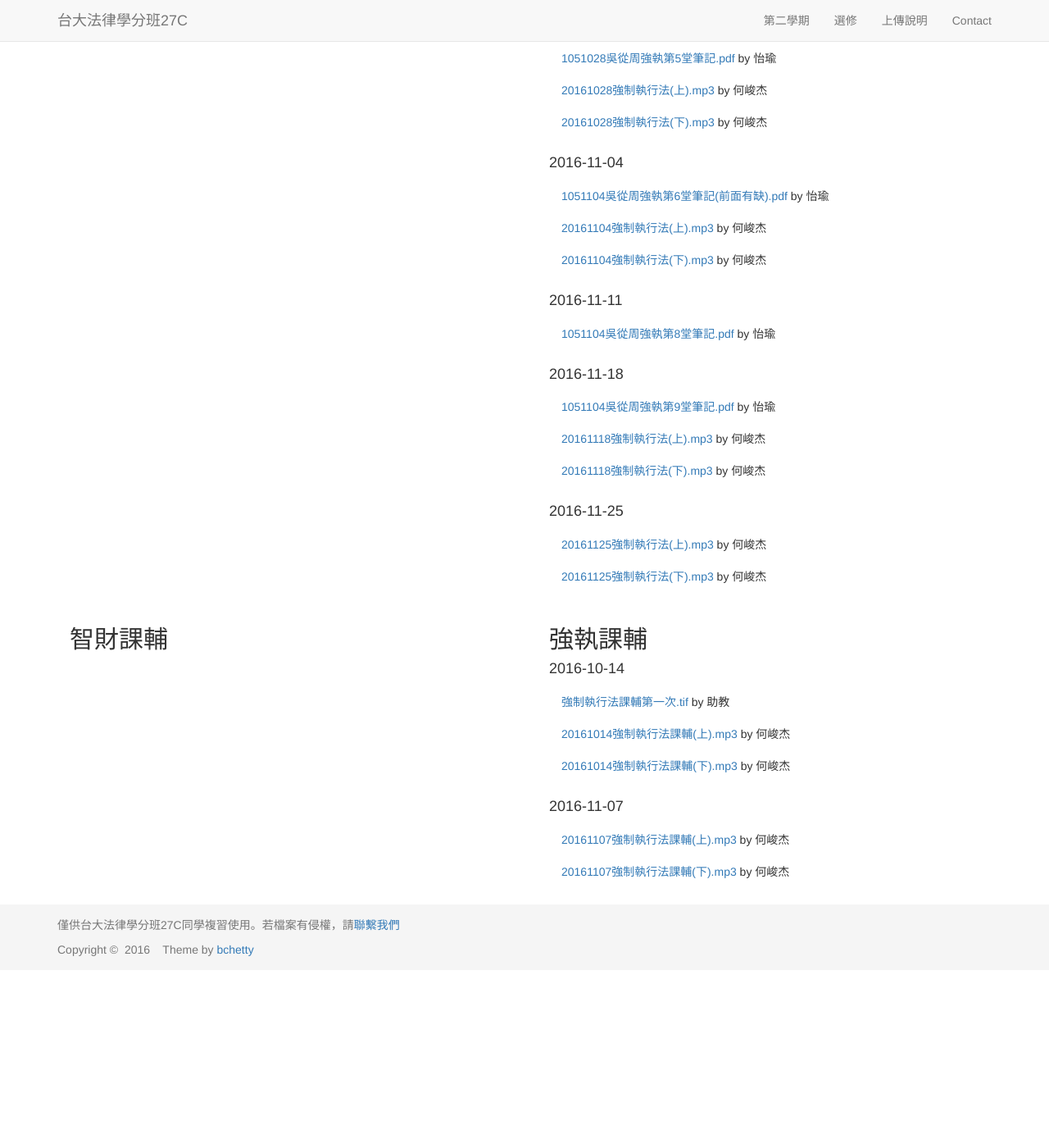
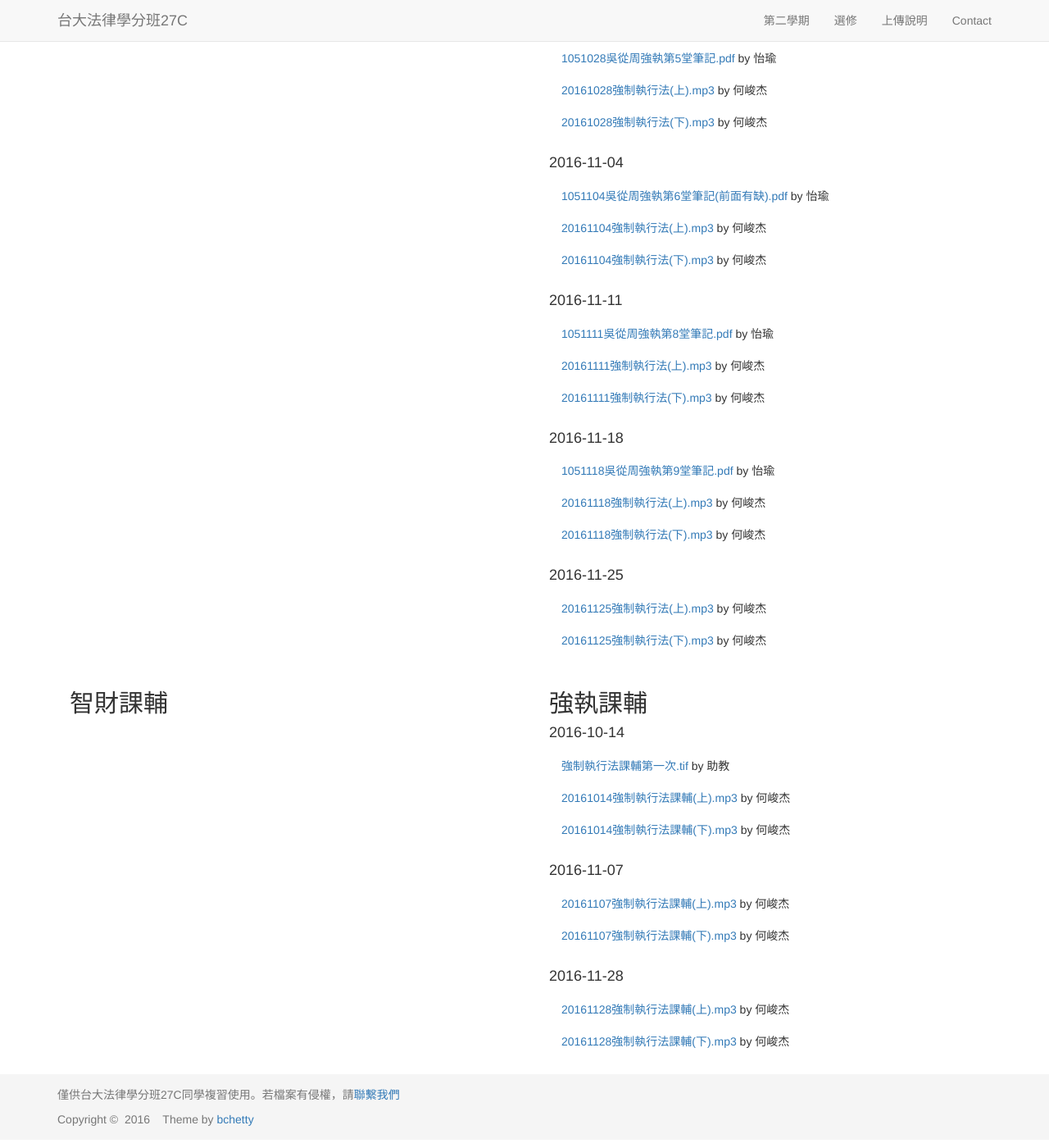
Before and after one commit to maxmilian/ntu_specs_law, a Jekyll site: the page built from elective/index.html, in a window 1280 px wide and 1400 px high, scrolled down 813 px. Shown: the whole window at 82% size. Built offline with Jekyll 4.4.1, drawn with Linux system fonts in a browser that asks for light colours; nearby versions of some CDN libraries; before the commit the page ends 2006 px from its top, so only the background shows below that.

Commit message:
add ra_record 20161128

```diff
--- a/elective/index.html
+++ b/elective/index.html
@@ -79,18 +79,20 @@ layout: template1
       </ul>
       <h4>2016-11-11</h4>
       <ul class="list-group">
-        <li class="list-group-item"><a href="/ntu_specs_law/elective/enforcement_act/doc/enforcement_act_8.pdf">1051104吳從周強執第8堂筆記.pdf</a> by 怡瑜</li>
+        <li class="list-group-item"><a href="/ntu_specs_law/elective/enforcement_act/doc/enforcement_act_8.pdf">1051111吳從周強執第8堂筆記.pdf</a> by 怡瑜</li>
+        <li class="list-group-item"><a href="{{ site.enforcement_act_record }}/Ho_7_1.mp3">20161111強制執行法(上).mp3</a> by 何峻杰</li>
+        <li class="list-group-item"><a href="{{ site.enforcement_act_record }}/Ho_7_2.mp3">20161111強制執行法(下).mp3</a> by 何峻杰</li>
       </ul>
       <h4>2016-11-18</h4>
       <ul class="list-group">
-        <li class="list-group-item"><a href="/ntu_specs_law/elective/enforcement_act/doc/enforcement_act_9.pdf">1051104吳從周強執第9堂筆記.pdf</a> by 怡瑜</li>
-        <li class="list-group-item"><a href="{{ site.enforcement_act_record }}/Ho_7_1.mp3">20161118強制執行法(上).mp3</a> by 何峻杰</li>
-        <li class="list-group-item"><a href="{{ site.enforcement_act_record }}/Ho_7_2.mp3">20161118強制執行法(下).mp3</a> by 何峻杰</li>
+        <li class="list-group-item"><a href="/ntu_specs_law/elective/enforcement_act/doc/enforcement_act_9.pdf">1051118吳從周強執第9堂筆記.pdf</a> by 怡瑜</li>
+        <li class="list-group-item"><a href="{{ site.enforcement_act_record }}/Ho_8_1.mp3">20161118強制執行法(上).mp3</a> by 何峻杰</li>
+        <li class="list-group-item"><a href="{{ site.enforcement_act_record }}/Ho_8_2.mp3">20161118強制執行法(下).mp3</a> by 何峻杰</li>
       </ul>
       <h4>2016-11-25</h4>
       <ul class="list-group">
-        <li class="list-group-item"><a href="{{ site.enforcement_act_record }}/Ho_8_1.mp3">20161125強制執行法(上).mp3</a> by 何峻杰</li>
-        <li class="list-group-item"><a href="{{ site.enforcement_act_record }}/Ho_8_2.mp3">20161125強制執行法(下).mp3</a> by 何峻杰</li>
+        <li class="list-group-item"><a href="{{ site.enforcement_act_record }}/Ho_9_1.mp3">20161125強制執行法(上).mp3</a> by 何峻杰</li>
+        <li class="list-group-item"><a href="{{ site.enforcement_act_record }}/Ho_9_2.mp3">20161125強制執行法(下).mp3</a> by 何峻杰</li>
       </ul>
     </div>
   </div>
@@ -111,6 +113,11 @@ layout: template1
         <li class="list-group-item"><a href="{{ site.enforcement_act_ra_record }}/Ho_2_1.mp3">20161107強制執行法課輔(上).mp3</a> by 何峻杰</li>
         <li class="list-group-item"><a href="{{ site.enforcement_act_ra_record }}/Ho_2_2.mp3">20161107強制執行法課輔(下).mp3</a> by 何峻杰</li>
       </ul>
+      <h4>2016-11-28</h4>
+      <ul class="list-group">
+        <li class="list-group-item"><a href="{{ site.enforcement_act_ra_record }}/Ho_3_1.mp3">20161128強制執行法課輔(上).mp3</a> by 何峻杰</li>
+        <li class="list-group-item"><a href="{{ site.enforcement_act_ra_record }}/Ho_3_2.mp3">20161128強制執行法課輔(下).mp3</a> by 何峻杰</li>
+      </ul>
     </div>
   </div>
 </div>
```
